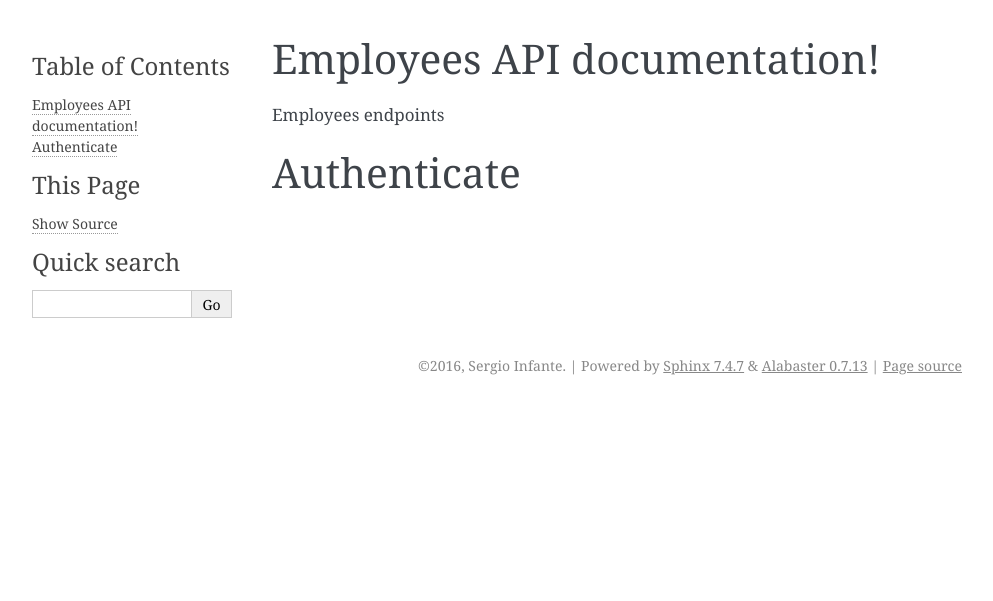
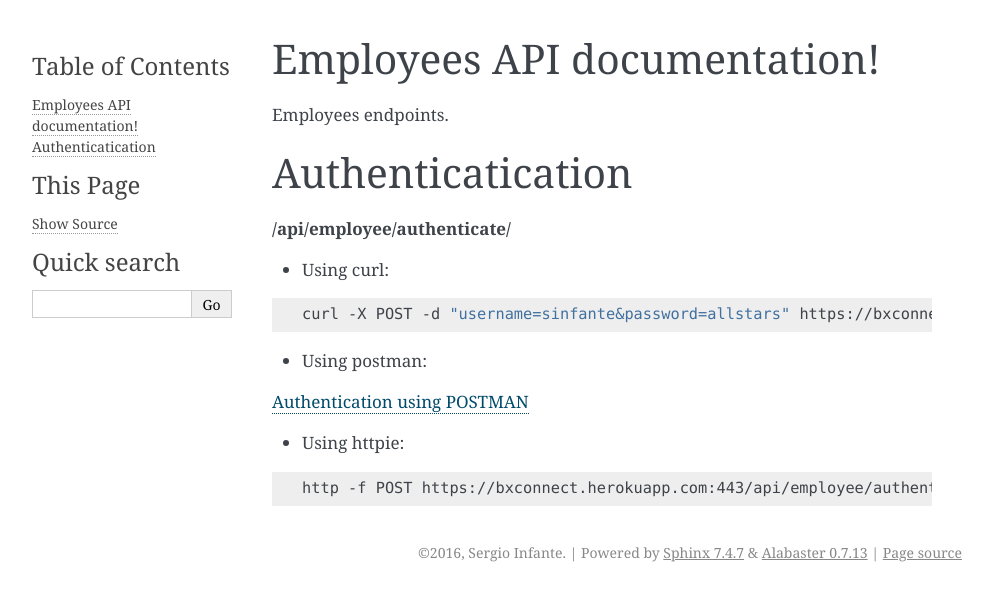
Before and after one commit to belatrix/BackendAllStars, a Sphinx documentation site: the page built from docs/employees.md, in a window 1280 px wide. Shown: the top 601 px of the page, without its empty margins (148-1141 px from the left). Built offline with Sphinx 7.4.7, drawn with Linux system fonts in a browser that asks for light colours.

Commit message:
Add authentication instructions to documentation

````diff
--- a/docs/employees.md
+++ b/docs/employees.md
@@ -1,7 +1,25 @@
 Employees API documentation!
 ============================
 
-Employees endpoints
+Employees endpoints.
 
-Authenticate
-============
+Authenticatication
+==================
+
+**/api/employee/authenticate/**
+
+* Using curl:
+
+```bash
+curl -X POST -d "username=sinfante&password=allstars" https://bxconnect.herokuapp.com:443/api/employee/authenticate/
+```
+
+* Using postman:
+
+[Authentication using POSTMAN](http://i.imgur.com/TP009D3.png 'Authentication using POSTMAN')
+
+* Using httpie:
+
+```bash
+http -f POST https://bxconnect.herokuapp.com:443/api/employee/authenticate/ username='sinfante' password='allstars'
+```
````
Also changed, not shown: docs/index.md (+4 -4 lines).
